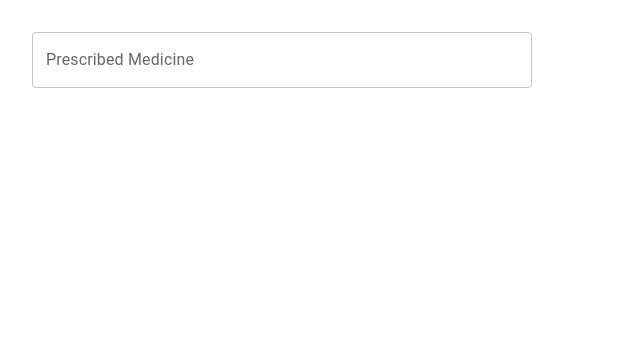
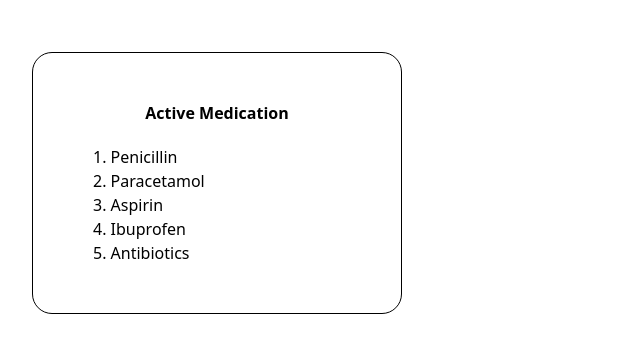
Before and after one commit to ujjwalnp/health-connect, a React (Vite) app in the folder client/: page / in a window 1280 px wide. Shown: the top 352 px of the page, without its empty margins (0-640 px from the left). Built offline with nearby package versions, Linux system fonts and the light colour scheme.

Commit message:
feat: showMedicine

```diff
--- a/client/src/components/ShowMedicine.jsx
+++ b/client/src/components/ShowMedicine.jsx
@@ -0,0 +1,19 @@
+import React from 'react';
+
+const ShowMedicine = () => {
+  const medicines = ['Penicillin', 'Paracetamol', 'Aspirin', 'Ibuprofen', 'Antibiotics']; // Add more medicines as needed
+
+  return (
+    <div className='flex justify-between flex-col px-10 py-12 rounded-[20px] max-w-[370px] md:mr-10 sm:mr-5 mr-0 my-5 feedback-card border border-black'>
+      <h1 className="font-bold">Active Medication</h1>
+
+      <ul className="flex flex-col items-start list-none pl-5 mt-5">
+        {medicines.map((medicine, index) => (
+          <li key={index}>{`${index + 1}. ${medicine}`}</li>
+        ))}
+      </ul>
+    </div>
+  );
+}
+
+export default ShowMedicine;
--- a/client/src/index.css
+++ b/client/src/index.css
@@ -5,12 +5,13 @@
 @tailwind utilities;
 
 :root {
-  --black-gradient: linear-gradient(
+  --green-gradient: linear-gradient(
     144.39deg,
     #ffffff -278.56%,
     #6d6d6d -78.47%,
-    #11101d 91.61%
-  );
+    rgb(173, 255, 190) 91.61%
+);
+
   --card-shadow: 0px 20px 100px -10px rgba(66, 71, 91, 0.1);
 }
 
@@ -117,12 +118,14 @@
 }
 
 .feedback-card {
-  background: transparent;
+  /* background: var(--green-gradient); */
 }
 
-.feedback-card:hover {
-  background: var(--black-gradient);
-}
+/* .feedback-card:hover {
+  background: var(--green-gradient);
+  box-shadow: var(--card-shadow);
+} */
+
 
 .blue__gradient {
   background: linear-gradient(180deg, rgba(188, 165, 255, 0) 0%, #214d76 100%);
--- a/client/src/pages/TestingComponent.jsx
+++ b/client/src/pages/TestingComponent.jsx
@@ -1,10 +1,13 @@
 import React from "react";
-import InputField from "../components/InputField";
+// import InputField from "../components/InputField";
+import ShowMedicine from "../components/ShowMedicine";
+
 
 export default function TestingComponent() {
     return (
         <div>
-        <InputField />
+        {/* <InputField /> */}
+        <ShowMedicine />
         </div>
     );
     }
--- a/client/tailwind.config.js
+++ b/client/tailwind.config.js
@@ -5,7 +5,7 @@ module.exports = {
   theme: {
     extend: {
       colors: {
-        primary: "#00040f",
+        primary: "rgb(173, 255, 190)",
         secondary: "#00f6ff",
         dimWhite: "rgba(255, 255, 255, 0.7)",
         dimBlue: "rgba(9, 151, 124, 0.1)",
```
Also changed, not shown: client/src/components/InputField.jsx (line endings or trailing spaces), 1 other file (tests, documents, lock files or other folders).
